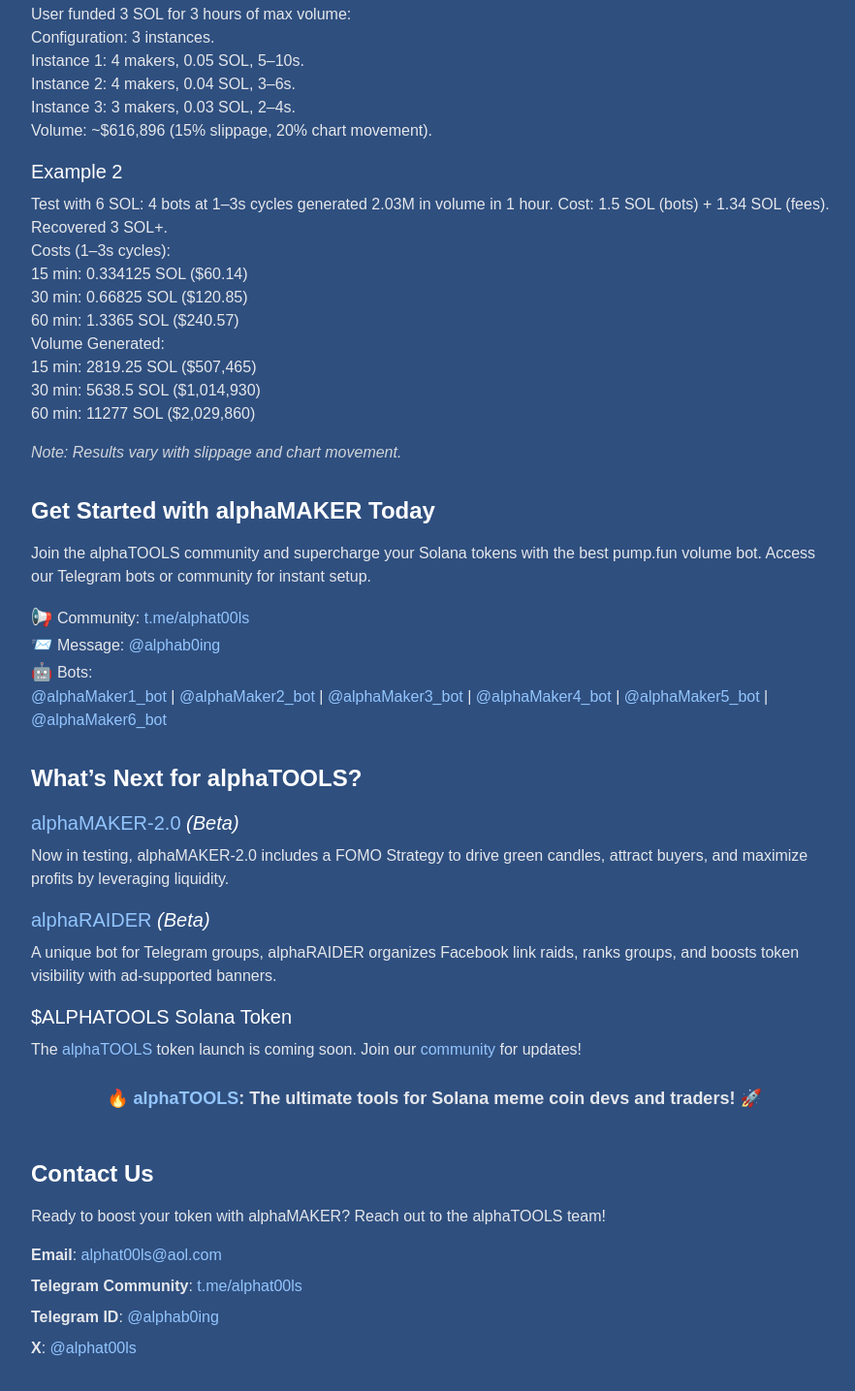
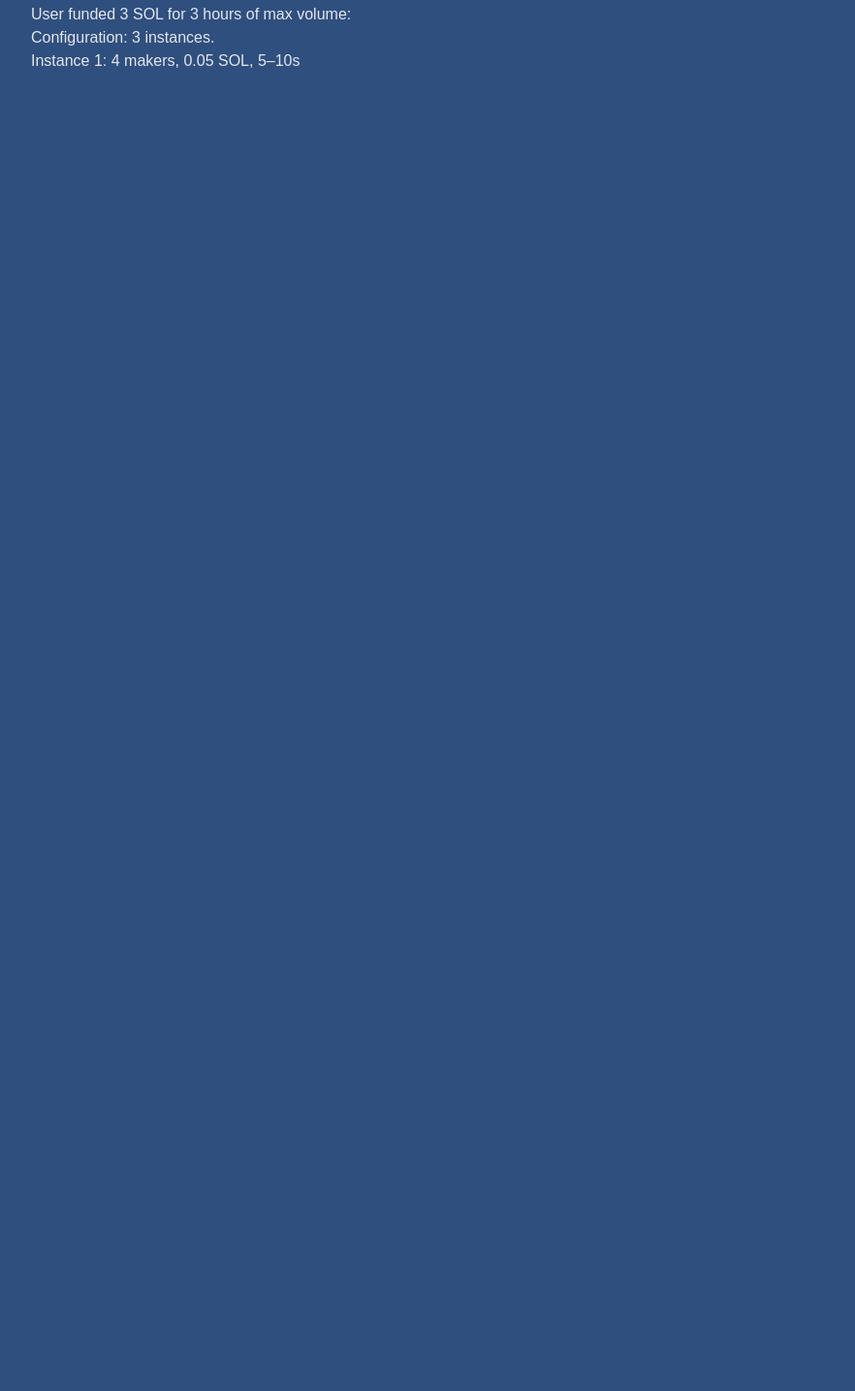
Before and after one commit to alphab0ing/alphaMAKER-Pump.fun-Market-Maker-VOLUME-BOT, a plain HTML site: page index.html in a window 1280 px wide. Shown: the part 3654-5089 px from the top of the page at 97% size, without its empty margins (192-1074 px from the left). After the commit the page ends 3761 px from the top, so only its background shows below. Drawn offline with nearby package versions, Linux system fonts and the light colour scheme.

Commit message:
Update index.html

```diff
--- a/index.html
+++ b/index.html
@@ -64,9 +64,9 @@
     <p class="text-lg text-gray-200 text-center mb-8">Supercharge your Solana tokens with <strong>alphaMAKER</strong>, the premier pump.fun volume bot and market maker. Designed for token developers and traders, alphaMAKER leverages AI-powered trading to skyrocket visibility, trigger trending algorithms, and drive organic volume. Join the <strong>alphaTOOLS</strong> revolution today!</p>
 
     <div class="flex justify-center items-center gap-4 mb-8">
-      <img src="images/pumpfun.png" alt="pump.fun logo left" class="w-1/4">
-      <img src="images/alphaAI-Chart.png" alt="alphaMAKER chart" class="w-1/2">
-      <img src="images/pumpfun.png" alt="pump.fun logo right" class="w-1/4">
+      <img src="images/pumpfun.png" alt="pump.fun logo left" class="w-1/6 sm:w-1/4">
+      <img src="images/alphaAI-Chart.png" alt="alphaMAKER chart" class="w-3/4 sm:w-1/2">
+      <img src="images/pumpfun.png" alt="pump.fun logo right" class="w-1/6 sm:w-1/4">
     </div>
 
     <h2 class="text-2xl font-semibold text-white mt-8 mb-4">Why Choose alphaMAKER for Solana Tokens?</h2>
@@ -79,31 +79,31 @@
       <li><strong>High Performance</strong>: Up to 4 transactions/second per bot, scalable to 8+ tx/s with multiple bots.</li>
     </ul>
     <div class="flex justify-center my-8">
-      <img src="images/pumpfun.png" alt="pump.fun logo" class="w-1/2">
+      <img src="images/pumpfun.png" alt="pump.fun logo" class="w-1/3 sm:w-1/2">
     </div>
 
     <h2 class="text-2xl font-semibold text-white mt-8 mb-4">How alphaMAKER Works</h2>
     <div class="flex justify-center my-6">
-      <img src="images/alphaMakerMainMenu.png" alt="alphaMAKER main menu" class="w-1/2">
+      <img src="images/alphaMakerMainMenu.png" alt="alphaMAKER main menu" class="w-2/3 sm:w-1/2">
     </div>
     <ol class="list-decimal pl-6 text-gray-200 space-y-4">
       <li><strong>Set Your Token CA</strong>: Enter the token address to target your chart.</li>
     </ol>
     <div class="flex justify-center my-6">
-      <img src="images/alphaMakerSettingsMenu.png" alt="alphaMAKER settings menu" class="w-1/2">
+      <img src="images/alphaMakerSettingsMenu.png" alt="alphaMAKER settings menu" class="w-2/3 sm:w-1/2">
     </div>
     <ol start="2" class="list-decimal pl-6 text-gray-200 space-y-4">
       <li><strong>Choose Your Settings</strong>: Customize settings for each maker wallet, funded with warm wallets for realistic trading. Transactions vary ±15% of your buy amount, held for a random period within your buy cycle.</li>
     </ol>
     <div class="flex justify-center my-6">
-      <img src="images/alphaMaker-FundWallets.png" alt="alphaMAKER fund wallets" class="w-1/2">
+      <img src="images/alphaMaker-FundWallets.png" alt="alphaMAKER fund wallets" class="w-2/3 sm:w-1/2">
     </div>
     <ol start="3" class="list-decimal pl-6 text-gray-200 space-y-4">
       <li><strong>Fund Wallets</strong>: The bot calculates the minimum deposit based on settings. Extra funds are distributed across makers for maximum impact.</li>
       <li><strong>Run</strong>: Boost your chart, add holders, and generate organic volume. Pause or tweak settings anytime.</li>
     </ol>
     <div class="flex justify-center my-6">
-      <img src="images/alphaMaker-RecoverFunds.png" alt="alphaMAKER recover funds" class="w-1/2">
+      <img src="images/alphaMaker-RecoverFunds.png" alt="alphaMAKER recover funds" class="w-2/3 sm:w-1/2">
     </div>
     <ol start="5" class="list-decimal pl-6 text-gray-200 space-y-4">
       <li><strong>Recover</strong>: Withdraw remaining SOL/tokens anytime, minus minimal transaction fees.</li>
@@ -148,53 +148,4 @@
     <h3 class="text-xl font-medium text-white mb-2">Example 1</h3>
     <p class="text-gray-200">User funded 3 SOL for 3 hours of max volume:<br>
     Configuration: 3 instances.<br>
-    Instance 1: 4 makers, 0.05 SOL, 5–10s.<br>
-    Instance 2: 4 makers, 0.04 SOL, 3–6s.<br>
-    Instance 3: 3 makers, 0.03 SOL, 2–4s.<br>
-    Volume: ~$616,896 (15% slippage, 20% chart movement).</p>
-    <h3 class="text-xl font-medium text-white mb-2 mt-4">Example 2</h3>
-    <p class="text-gray-200">Test with 6 SOL: 4 bots at 1–3s cycles generated 2.03M in volume in 1 hour. Cost: 1.5 SOL (bots) + 1.34 SOL (fees). Recovered 3 SOL+.<br>
-    Costs (1–3s cycles):<br>
-    15 min: 0.334125 SOL ($60.14)<br>
-    30 min: 0.66825 SOL ($120.85)<br>
-    60 min: 1.3365 SOL ($240.57)<br>
-    Volume Generated:<br>
-    15 min: 2819.25 SOL ($507,465)<br>
-    30 min: 5638.5 SOL ($1,014,930)<br>
-    60 min: 11277 SOL ($2,029,860)</p>
-    <p class="text-gray-300 italic mt-4">Note: Results vary with slippage and chart movement.</p>
-
-    <h2 class="text-2xl font-semibold text-white mt-8 mb-4">Get Started with alphaMAKER Today</h2>
-    <p class="text-gray-200 mb-4">Join the alphaTOOLS community and supercharge your Solana tokens with the best pump.fun volume bot. Access our Telegram bots or community for instant setup.</p>
-    <p class="text-gray-200">
-      <span class="text-lg">📢</span> Community: <a href="https://t.me/alphat00ls" class="text-blue-300 hover:underline">t.me/alphat00ls</a><br>
-      <span class="text-lg">📨</span> Message: <a href="https://t.me/alphab0ing" class="text-blue-300 hover:underline">@alphab0ing</a><br>
-      <span class="text-lg">🤖</span> Bots:<br>
-      <a href="https://t.me/alphaMaker1_bot" class="text-blue-300 hover:underline">@alphaMaker1_bot</a> |
-      <a href="https://t.me/alphaMaker2_bot" class="text-blue-300 hover:underline">@alphaMaker2_bot</a> |
-      <a href="https://t.me/alphaMaker3_bot" class="text-blue-300 hover:underline">@alphaMaker3_bot</a> |
-      <a href="https://t.me/alphaMaker4_bot" class="text-blue-300 hover:underline">@alphaMaker4_bot</a> |
-      <a href="https://t.me/alphaMaker5_bot" class="text-blue-300 hover:underline">@alphaMaker5_bot</a> |
-      <a href="https://t.me/alphaMaker6_bot" class="text-blue-300 hover:underline">@alphaMaker6_bot</a>
-    </p>
-
-    <h2 class="text-2xl font-semibold text-white mt-8 mb-4">What’s Next for alphaTOOLS?</h2>
-    <h3 class="text-xl font-medium text-white mb-2"><a href="https://t.me/alphaMAKERv2_bot" class="text-blue-300 hover:underline">alphaMAKER-2.0</a> <em>(Beta)</em></h3>
-    <p class="text-gray-200">Now in testing, alphaMAKER-2.0 includes a FOMO Strategy to drive green candles, attract buyers, and maximize profits by leveraging liquidity.</p>
-    <h3 class="text-xl font-medium text-white mb-2 mt-4"><a href="https://t.me/fbraiderbot" class="text-blue-300 hover:underline">alphaRAIDER</a> <em>(Beta)</em></h3>
-    <p class="text-gray-200">A unique bot for Telegram groups, alphaRAIDER organizes Facebook link raids, ranks groups, and boosts token visibility with ad-supported banners.</p>
-    <h3 class="text-xl font-medium text-white mb-2 mt-4">$ALPHATOOLS Solana Token</h3>
-    <p class="text-gray-200">The <a href="https://t.me/alphat00ls" class="text-blue-300 hover:underline">alphaTOOLS</a> token launch is coming soon. Join our <a href="https://t.me/alphat00ls" class="text-blue-300 hover:underline">community</a> for updates!</p>
-    <p class="text-gray-200 text-center text-lg font-semibold mt-6">🔥 <a href="https://t.me/alphat00ls" class="text-blue-300 hover:underline">alphaTOOLS</a>: The ultimate tools for Solana meme coin devs and traders! 🚀</p>
-
-    <h2 class="text-2xl font-semibold text-white mt-12 mb-4">Contact Us</h2>
-    <p class="text-gray-200 mb-4">Ready to boost your token with alphaMAKER? Reach out to the alphaTOOLS team!</p>
-    <ul class="list-none pl-0 text-gray-200 space-y-2">
-      <li><strong>Email</strong>: <a href="mailto:alphat00ls@aol.com" class="text-blue-300 hover:underline">alphat00ls@aol.com</a></li>
-      <li><strong>Telegram Community</strong>: <a href="https://t.me/alphat00ls" class="text-blue-300 hover:underline">t.me/alphat00ls</a></li>
-      <li><strong>Telegram ID</strong>: <a href="https://t.me/alphab0ing" class="text-blue-300 hover:underline">@alphab0ing</a></li>
-      <li><strong>X</strong>: <a href="https://x.com/alphat00ls" class="text-blue-300 hover:underline">@alphat00ls</a></li>
-    </ul>
-  </div>
-</body>
-</html>
+    Instance 1: 4 makers, 0.05 SOL, 5–10s
```
